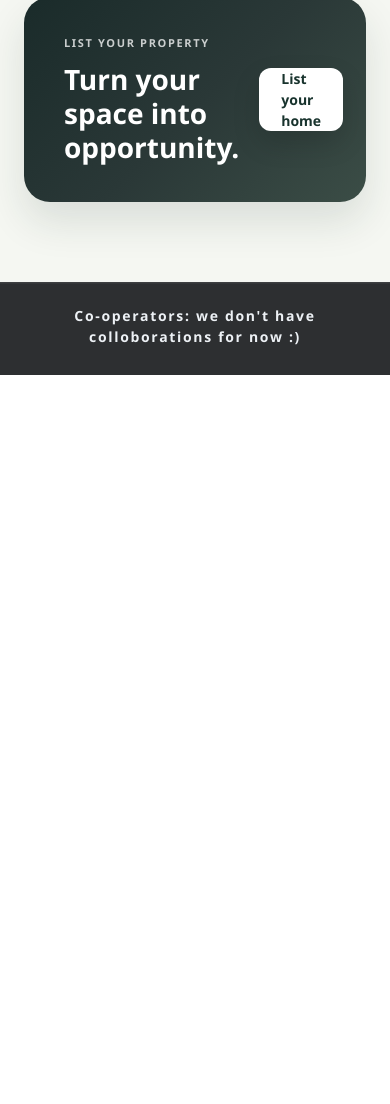
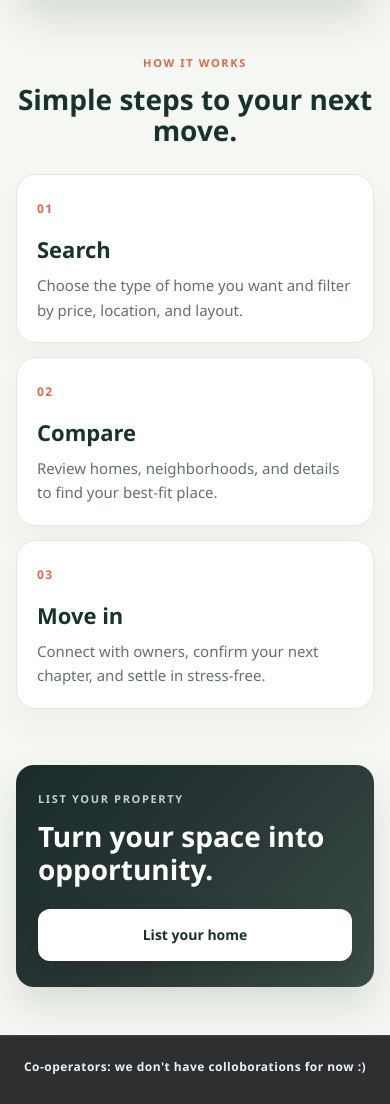
Before and after one commit to Parviz1444/Rentify, a Django app: page / in a window 390 px wide. Shown: the part 2884-3988 px from the top of the page. Before the commit the page ends 3259 px from the top, so only its background shows below. Run offline with Django 5.2, Linux system fonts and the light colour scheme.

Commit message:
'width_and_delete'

```diff
--- a/accounts/views.py
+++ b/accounts/views.py
@@ -23,5 +23,5 @@ def profile_view(request):
 	return render(
 		request,
 		"registration/profile.html",
-		{"listings": request.user.listings.all()},
+		{"listings": request.user.listings.filter(is_active=True)},
 	)
--- a/rentify/tests.py
+++ b/rentify/tests.py
@@ -82,6 +82,8 @@ class ListingManagementTests(TestCase):
         )
         self.listing.refresh_from_db()
         self.assertFalse(self.listing.is_active)
+        profile_response = self.client.get(reverse("profile"))
+        self.assertNotContains(profile_response, self.listing.title)
 
     def test_delete_requires_post(self):
         self.client.force_login(self.owner)
--- a/static/css/style.css
+++ b/static/css/style.css
@@ -2181,3 +2181,156 @@ select {
     display: flex;
   }
 }
+
+@media (max-width: 900px) {
+  .stats-grid,
+  .feature-grid,
+  .neighborhood-grid,
+  .process-grid {
+    grid-template-columns: repeat(2, minmax(0, 1fr));
+  }
+
+  .search-button {
+    grid-column: 1 / -1;
+  }
+
+  .detail-shell {
+    grid-template-columns: minmax(0, 1fr);
+  }
+
+  .detail-visual img,
+  .detail-visual-placeholder {
+    height: 380px;
+    min-height: 0;
+  }
+}
+
+@media (max-width: 640px) {
+  .home-showcase,
+  .neighborhood-section,
+  .process-section {
+    width: calc(100% - 32px);
+    padding-top: 56px;
+  }
+
+  .stats-grid,
+  .feature-grid,
+  .neighborhood-grid,
+  .process-grid {
+    grid-template-columns: minmax(0, 1fr);
+    gap: 14px;
+  }
+
+  .stat-card,
+  .feature-card,
+  .process-card {
+    padding: 20px;
+  }
+
+  .neighborhood-card {
+    min-height: 220px;
+  }
+
+  .cta-banner {
+    width: calc(100% - 32px);
+    flex-direction: column;
+    align-items: stretch;
+    gap: 22px;
+    margin: 56px auto 48px;
+    padding: 26px 22px;
+    border-radius: 18px;
+  }
+
+  .cta-banner-button {
+    width: 100%;
+  }
+
+  .home-footer-inner {
+    width: calc(100% - 32px);
+  }
+
+  .home-footer p {
+    font-size: 12px;
+    letter-spacing: 0.04em;
+  }
+
+  .detail-page {
+    width: calc(100% - 32px);
+    padding: 36px 0 56px;
+  }
+
+  .detail-shell {
+    gap: 22px;
+  }
+
+  .detail-visual {
+    border-radius: 18px;
+  }
+
+  .detail-visual img,
+  .detail-visual-placeholder {
+    height: 250px;
+  }
+
+  .detail-content {
+    gap: 14px;
+  }
+
+  .detail-content h1 {
+    font-size: 32px;
+    overflow-wrap: anywhere;
+  }
+
+  .detail-action-row {
+    gap: 8px;
+  }
+
+  .detail-action-button {
+    min-height: 44px;
+    padding: 0 12px;
+  }
+
+  .detail-stats {
+    gap: 8px;
+  }
+
+  .detail-stat {
+    padding: 12px 10px;
+    overflow-wrap: anywhere;
+  }
+
+  .detail-stat strong {
+    font-size: 16px;
+  }
+
+  .seller-panel {
+    padding: 18px;
+  }
+
+  .browse-toolbar {
+    align-items: flex-start;
+    flex-wrap: wrap;
+    gap: 10px;
+  }
+
+  .browse-toolbar .text-link {
+    margin-left: auto;
+  }
+
+  .profile-listings-heading {
+    flex-wrap: wrap;
+  }
+
+  .profile-listings-heading .text-link {
+    margin-left: auto;
+  }
+
+  .auth-panel {
+    padding: 24px 18px;
+  }
+
+  .destination-heading h1,
+  .sell-intro h1 {
+    font-size: 32px;
+  }
+}
```
